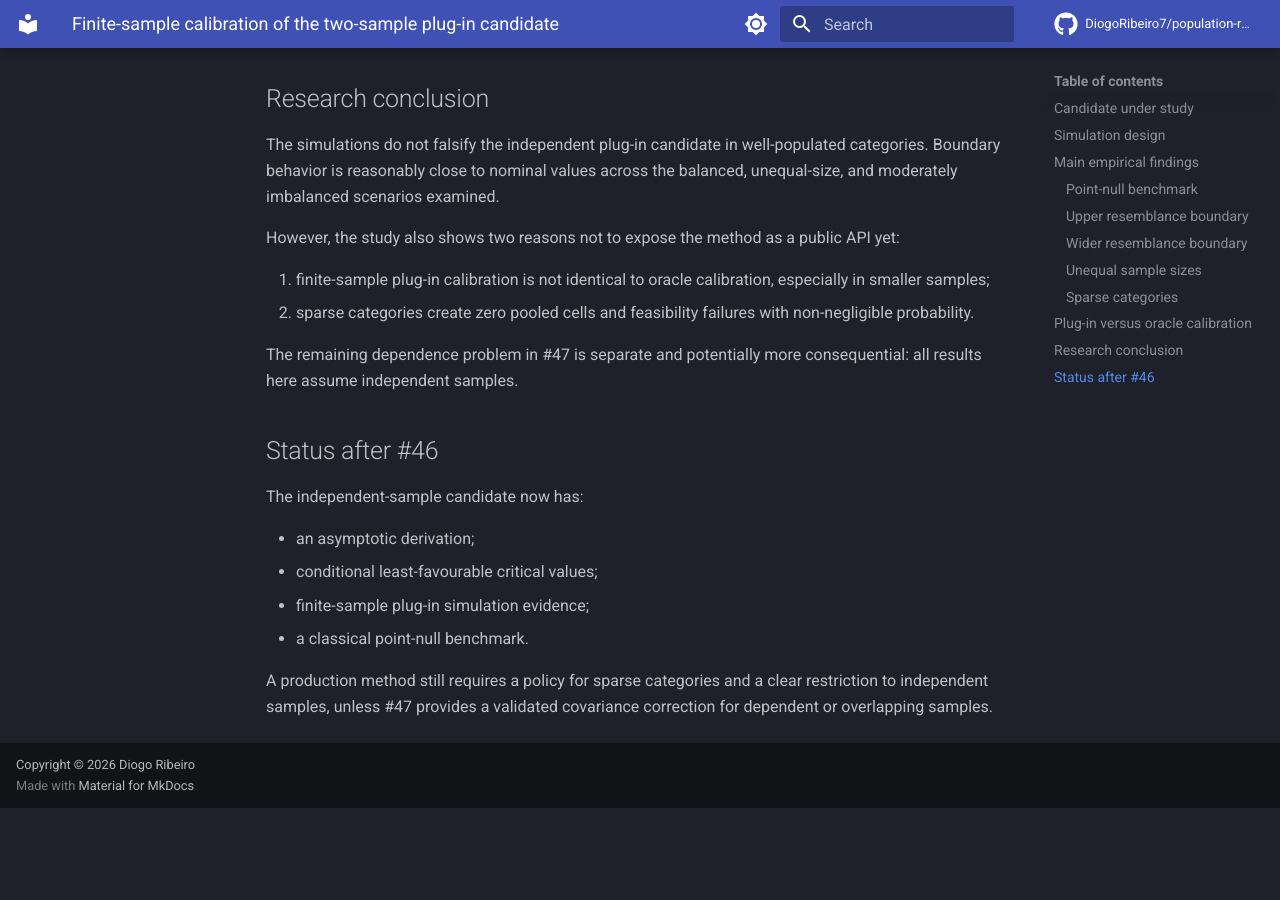
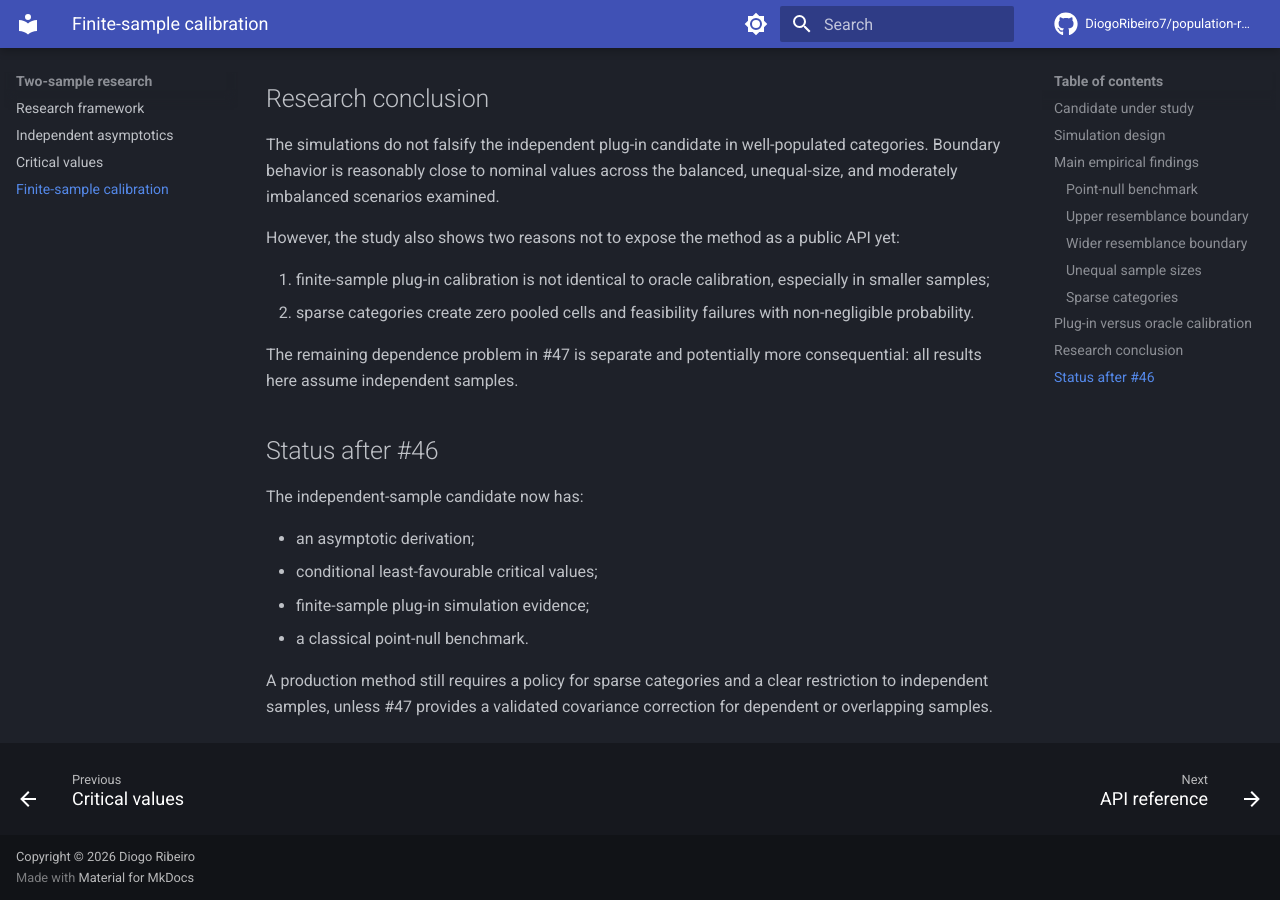
Before and after one commit to DiogoRibeiro7/population-resemblance, an MkDocs documentation site: the page built from docs/two-sample-calibration.md, in a window 1280 px wide and 900 px high, scrolled down 3806 px. Built offline with MkDocs 1.6.1 and Material for MkDocs 9.7.7, drawn with Linux system fonts in a browser that asks for light colours; comment, search, counter and statistics services are not loaded; before the commit the page ends 4614 px from its top, so only the background shows below that.

Commit message:
docs: add two-sample calibration study

```diff
--- a/mkdocs.yml
+++ b/mkdocs.yml
@@ -49,6 +49,7 @@ nav:
       - Research framework: two-sample-research.md
       - Independent asymptotics: two-sample-asymptotics.md
       - Critical values: two-sample-critical-values.md
+      - Finite-sample calibration: two-sample-calibration.md
   - API reference: api.md
   - Public API policy: public-api.md
   - Development: development.md
```
